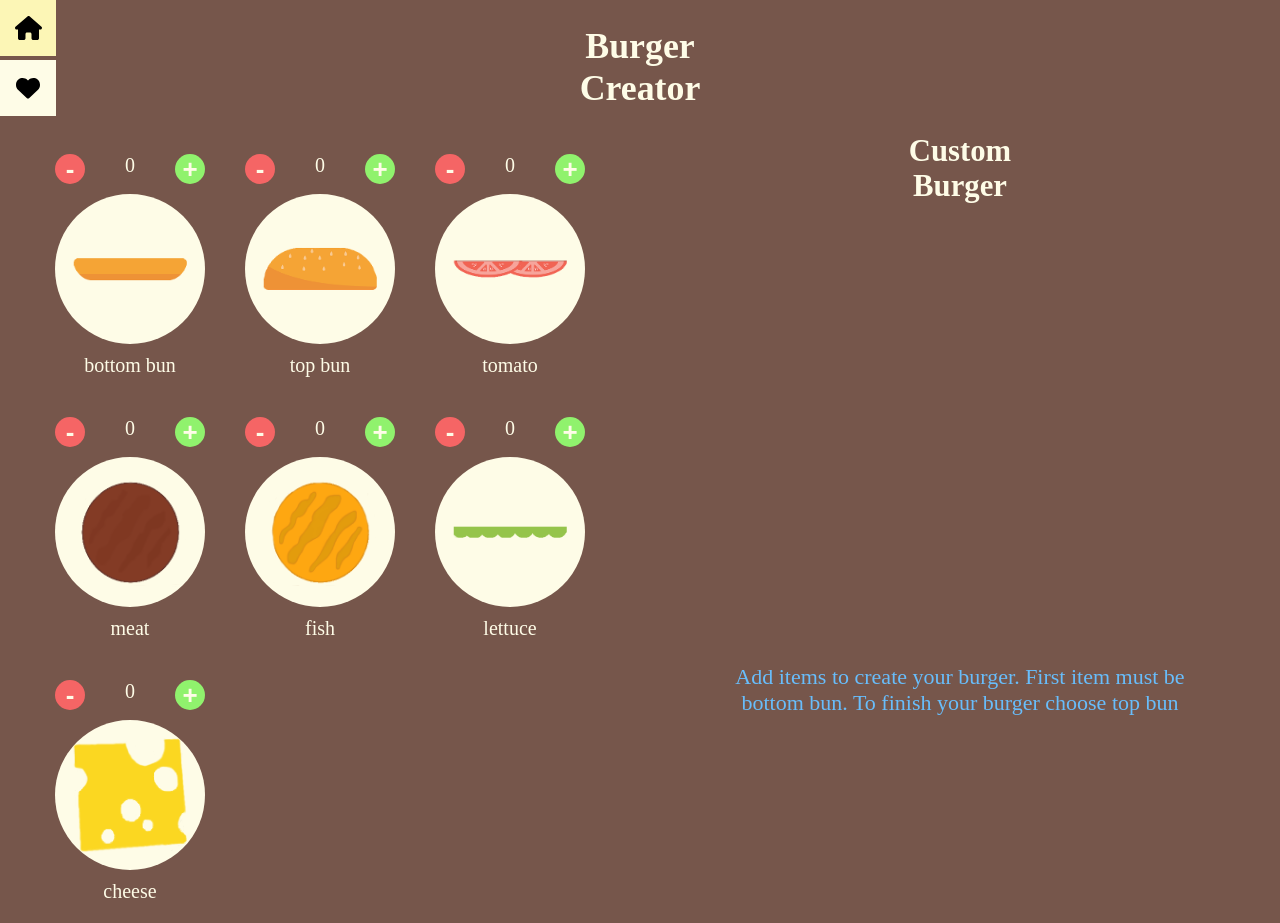
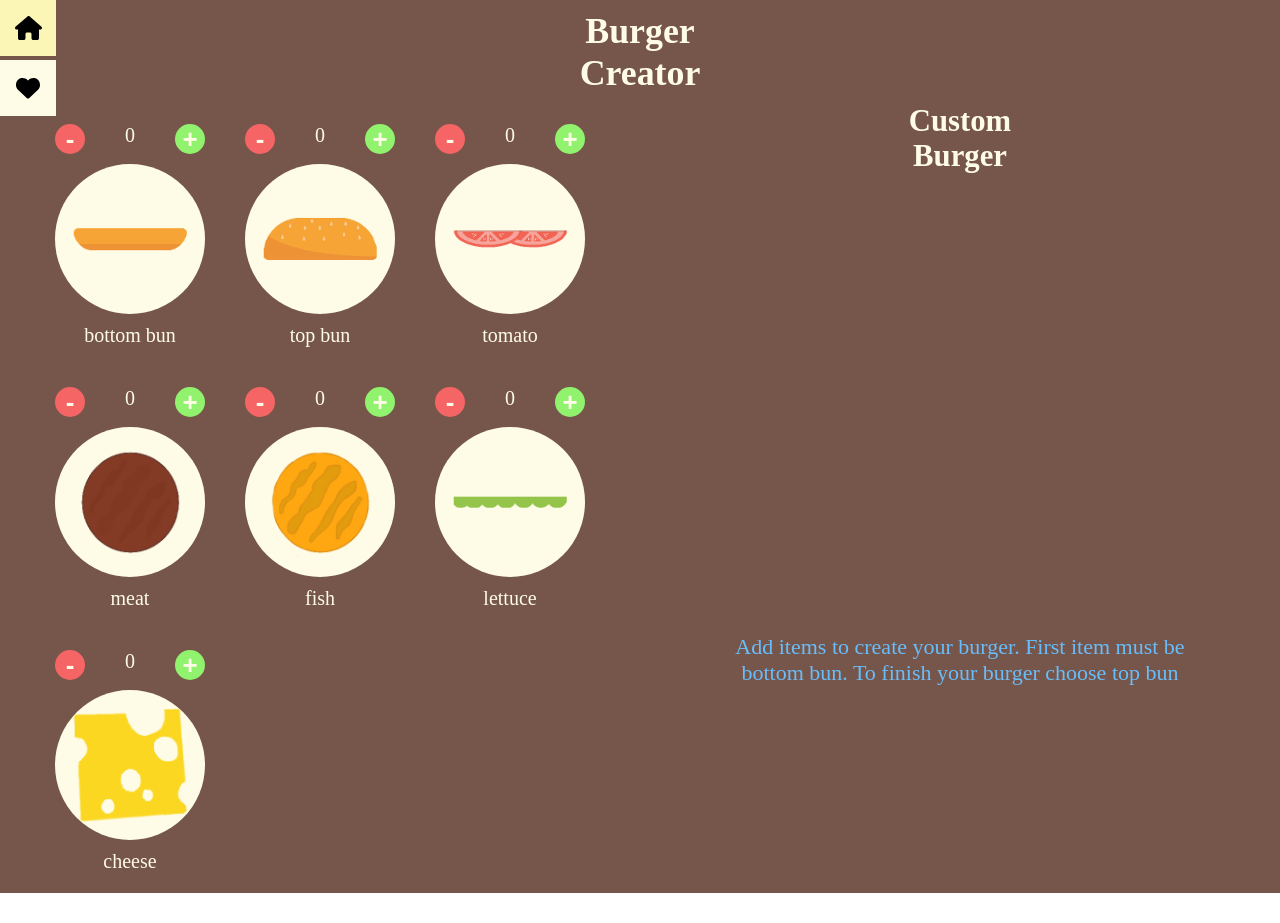
Before and after one commit to MobbySchiller/burger-creator, a React (Vite) app: page / in a window 1280 px wide. After the commit the page ends 893 px from the top, so only its background shows below. Built offline with nearby package versions, Linux system fonts and the light colour scheme; a web font is replaced by a local one.

Commit message:
fix: Header title

```diff
--- a/src/App.tsx
+++ b/src/App.tsx
@@ -1,13 +1,11 @@
 import { FC } from 'react'
 import { Routes, Route } from 'react-router-dom'
-import Header from './components/Header/Header'
 import Home from './pages/Home/Home'
 import Favourites from './pages/Favourites/Favourites'
 
 const App: FC = () => {
   return (
     <div className='wrapper'>
-      <Header />
       <Routes>
         <Route path='/' element={<Home />} />
         <Route path='/favourites' element={<Favourites />} />
--- a/src/components/Header/Header.tsx
+++ b/src/components/Header/Header.tsx
@@ -2,10 +2,14 @@ import { FC } from 'react'
 import Title from './Title/Title'
 import Nav from './Nav/Nav'
 
-const Header: FC = () => {
+type HeaderProps = {
+    title: string
+}
+
+const Header: FC<HeaderProps> = ({ title }) => {
     return (
         <header>
-            <Title />
+            <Title name={title} />
             <Nav />
         </header>
     )
--- a/src/components/Header/Title/Title.scss
+++ b/src/components/Header/Title/Title.scss
@@ -4,7 +4,10 @@
     display: flex;
     flex-direction: column;
     align-items: center;
-    padding: 25px 0;
+    width: 10%;
+    padding: 10px 0;
+    margin: 0 auto;
     color: $elements;
     font-size: clamp(2.6rem, 2.8vw, 7.2rem);
+    text-align: center;
 }
--- a/src/components/Header/Title/Title.tsx
+++ b/src/components/Header/Title/Title.tsx
@@ -1,11 +1,15 @@
 import { FC } from 'react'
 import './Title.scss'
 
-const Title: FC = () => {
+type TitleProps = {
+    name: string
+}
+
+const Title: FC<TitleProps> = ({ name }) => {
+
     return (
         <h1 className='title'>
-            <span>Burger</span>
-            <span>Creator</span>
+            {name}
         </h1>
     )
 }
--- a/src/pages/Favourites/Favourites.tsx
+++ b/src/pages/Favourites/Favourites.tsx
@@ -1,8 +1,12 @@
 import { FC } from 'react'
+import Header from '../../components/Header/Header'
 
 const Favourites: FC = () => {
     return (
-        <main>Favourites</main>
+        <>
+            <Header title={'Favourites Burgers'} />
+            <main>Favourites</main>
+        </>
     )
 }
 
--- a/src/pages/Home/Home.tsx
+++ b/src/pages/Home/Home.tsx
@@ -2,6 +2,7 @@ import { FC, useState, useReducer, createContext, Dispatch } from 'react'
 import { InitialState, Action } from '../../types/Home'
 import Ingredients from '../../components/Ingredients/Ingredients'
 import Customization from '../../components/Customization/Customization'
+import Header from '../../components/Header/Header'
 import './Home.scss'
 
 export const initialState: InitialState = {
@@ -42,12 +43,15 @@ const Home: FC = () => {
     const [error, setError] = useState<string>('')
 
     return (
+        <>
+            <Header title={'Burger Creator'} />
             <CurrentBurgerContext.Provider value={[currentBurger, dispatch]}>
                 <main className='home'>
                     <Ingredients setError={setError} />
                     <Customization error={error} />
                 </main>
             </CurrentBurgerContext.Provider >
+        </>
     )
 }
 
```
Lines whose indentation alone changed are shown as unchanged.
